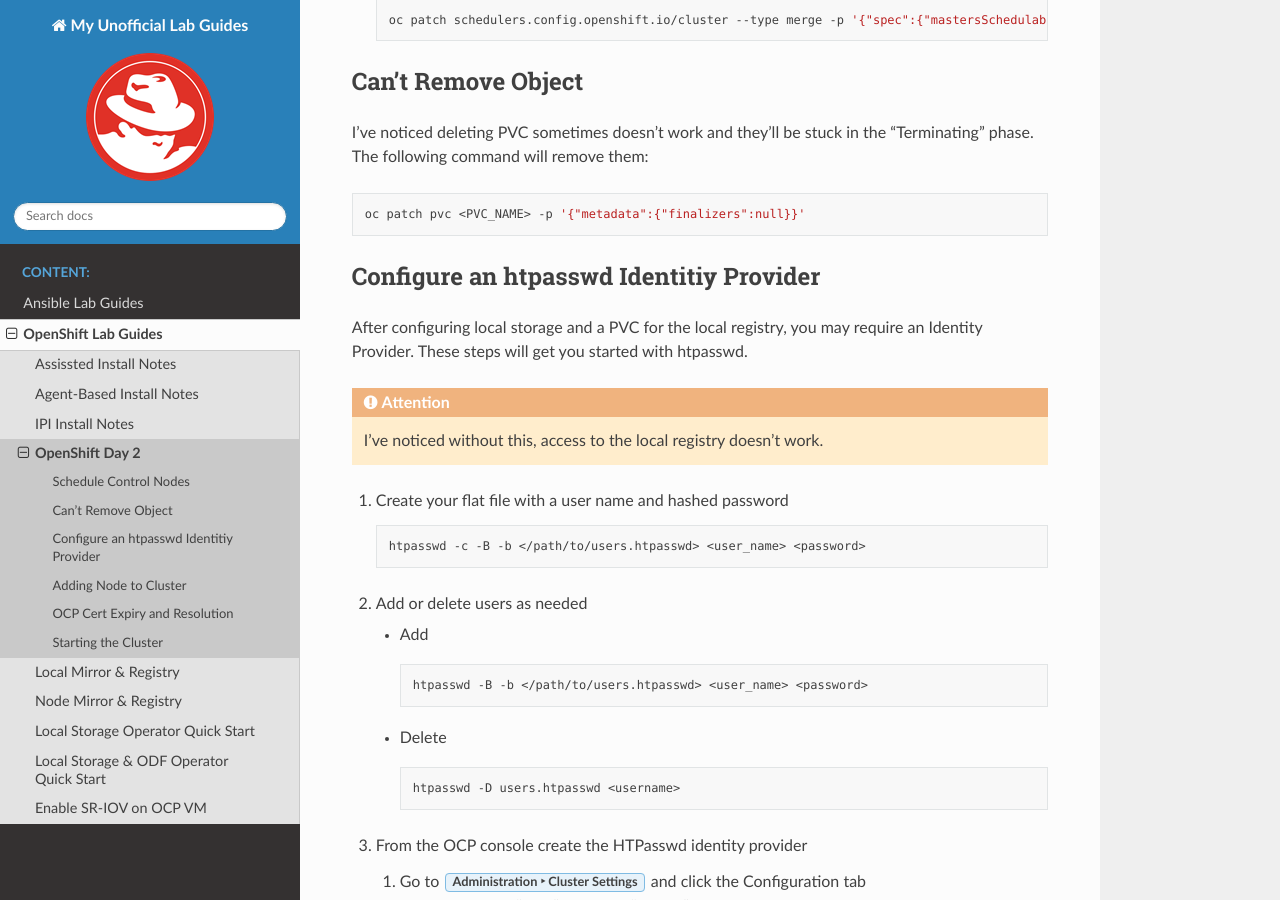
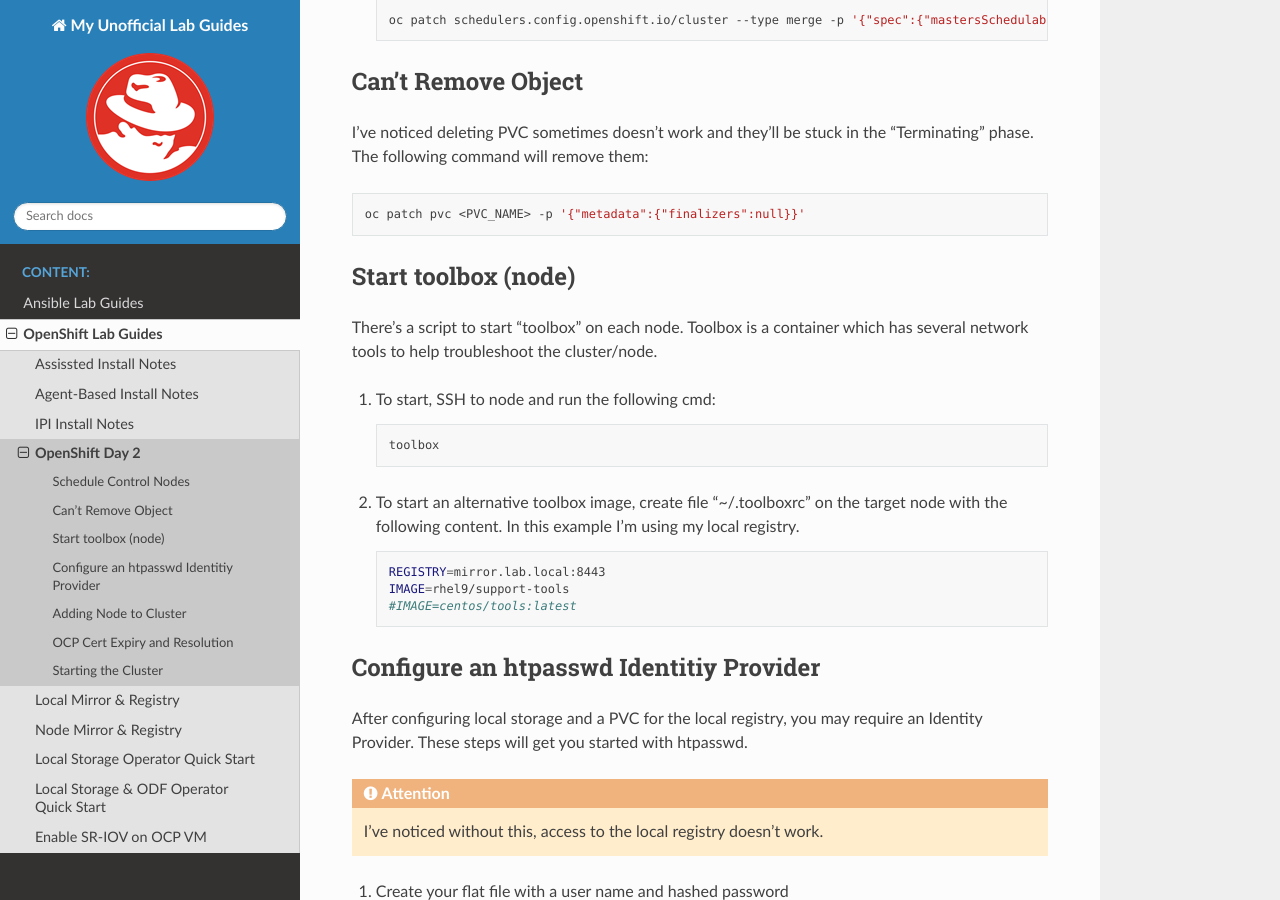
Before and after one commit to vtog/labGuides, a Sphinx documentation site: the page built from source/ocp/openshift-day2.rst, in a window 1280 px wide and 900 px high, scrolled down 356 px. Built offline with Sphinx 7.4.7 and the Read the Docs theme 2.0.0, drawn with Linux system fonts in a browser that asks for light colours; pages that are not in the unit, such as notebooks, are missing from menus.

Commit message:
day2, toolbox

```diff
--- a/source/ocp/openshift-day2.rst
+++ b/source/ocp/openshift-day2.rst
@@ -25,6 +25,27 @@
 .. code-block:: bash
 
    oc patch pvc <PVC_NAME> -p '{"metadata":{"finalizers":null}}'
+
+Start toolbox (node)
+--------------------
+There's a script to start "toolbox" on each node. Toolbox is a container which
+has several network tools to help troubleshoot the cluster/node.
+
+#. To start, SSH to node and run the following cmd:
+
+   .. code-block:: bash
+
+      toolbox
+
+#. To start an alternative toolbox image, create file "~/.toolboxrc" on the
+   target node with the following content. In this example I'm using my local
+   registry.
+
+   .. code-block:: bash
+
+      REGISTRY=mirror.lab.local:8443
+      IMAGE=rhel9/support-tools
+      #IMAGE=centos/tools:latest
 
 Configure an htpasswd Identitiy Provider
 ----------------------------------------
```
